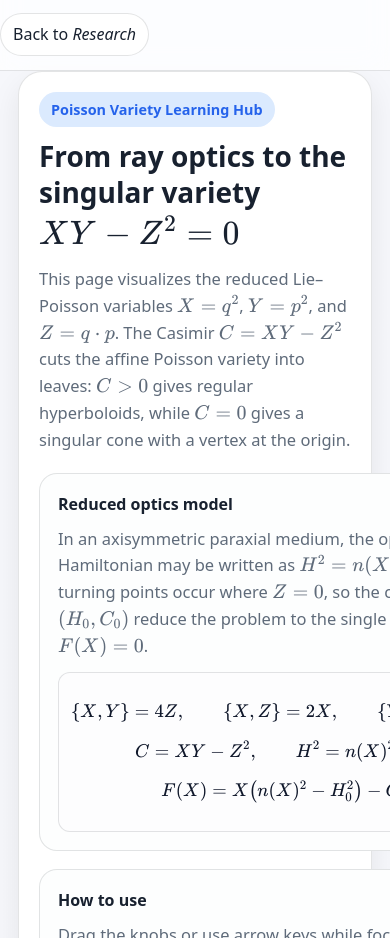
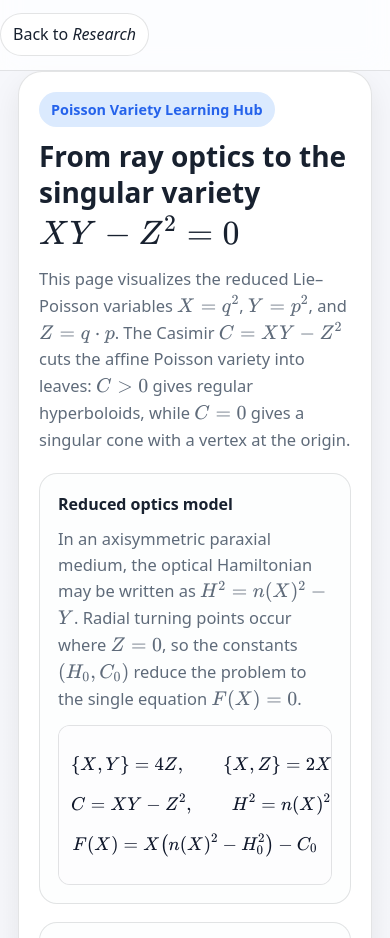
Before and after one commit to kikiyenhaoyang/kikiyen, a plain HTML site: page Web/poisson_variety_grin.html in a window 390 px wide. Shown: the part 89-1027 px from the top of the page. Drawn offline with nearby package versions, Linux system fonts and the light colour scheme; animation ran at ten frames a second.

Commit message:
Prevent formula cards from expanding mobile layout and assert device width

```diff
--- a/Web/poisson_variety_grin.html
+++ b/Web/poisson_variety_grin.html
@@ -83,7 +83,7 @@
   .hero h2{margin:14px 0 10px; font-size:clamp(1.75rem, 4vw, 3rem); line-height:1.1;}
   .hero p{margin:0; max-width:900px; color:var(--muted); font-size:1.03rem;}
   .hero-grid{display:grid; grid-template-columns:1.18fr .82fr; gap:18px; align-items:start; margin-top:20px;}
-  .hero-card{background:color-mix(in oklab, var(--card), var(--bg) 18%); border:1px solid var(--border); border-radius:18px; padding:18px;}
+  .hero-card{background:color-mix(in oklab, var(--card), var(--bg) 18%); border:1px solid var(--border); border-radius:18px; padding:18px; min-width:0;}
   .hero-card h3{margin:0 0 8px; font-size:1rem}
   .formula{font-size:.96rem; overflow:auto; margin-top:12px; font-family: ui-monospace, SFMono-Regular, Menlo, Consolas, monospace; background:color-mix(in oklab, var(--card), var(--bg) 22%); border:1px solid var(--border); border-radius:12px; padding:12px; color:var(--code);}
 
```
Also changed, not shown: tests/grin-browser.cjs (+5 -1 lines).
